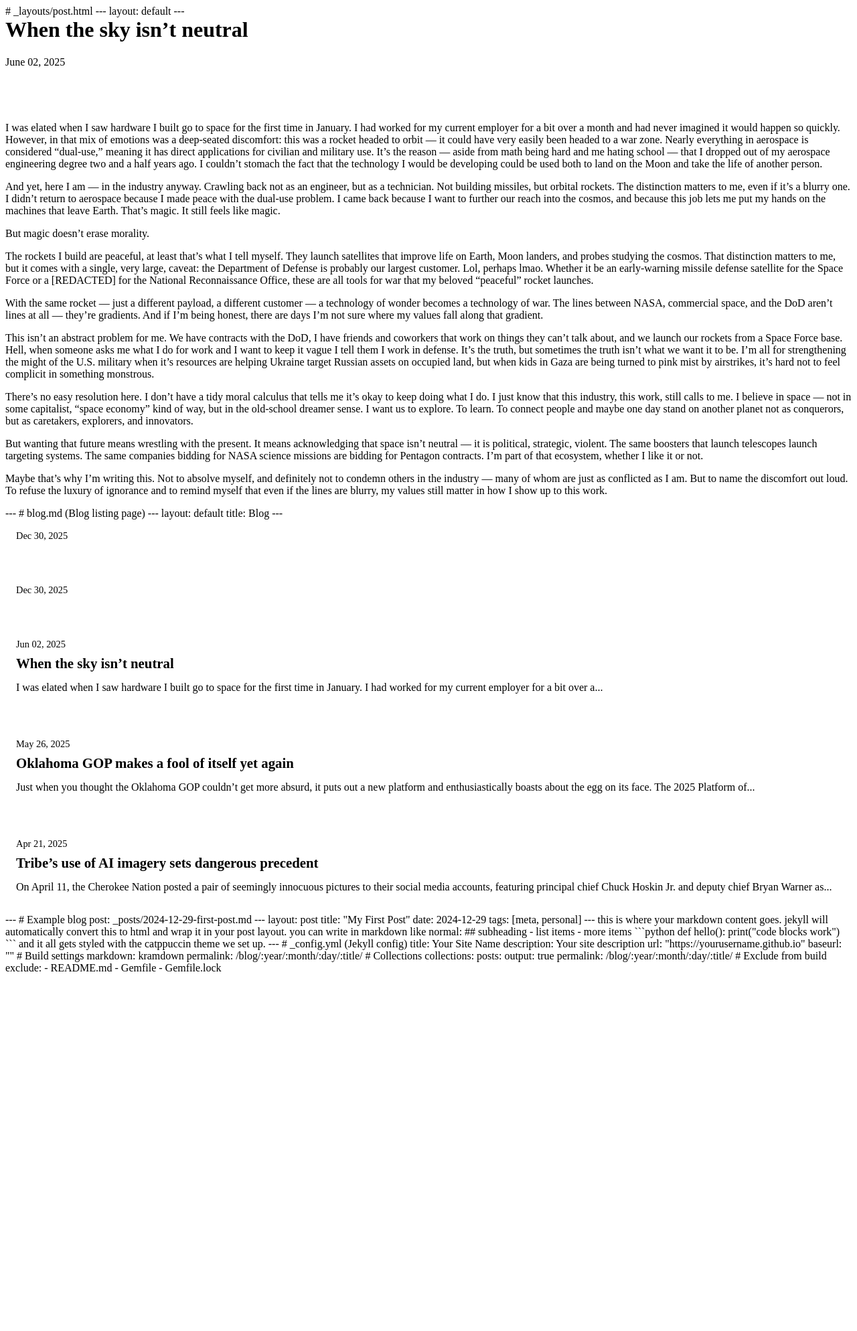
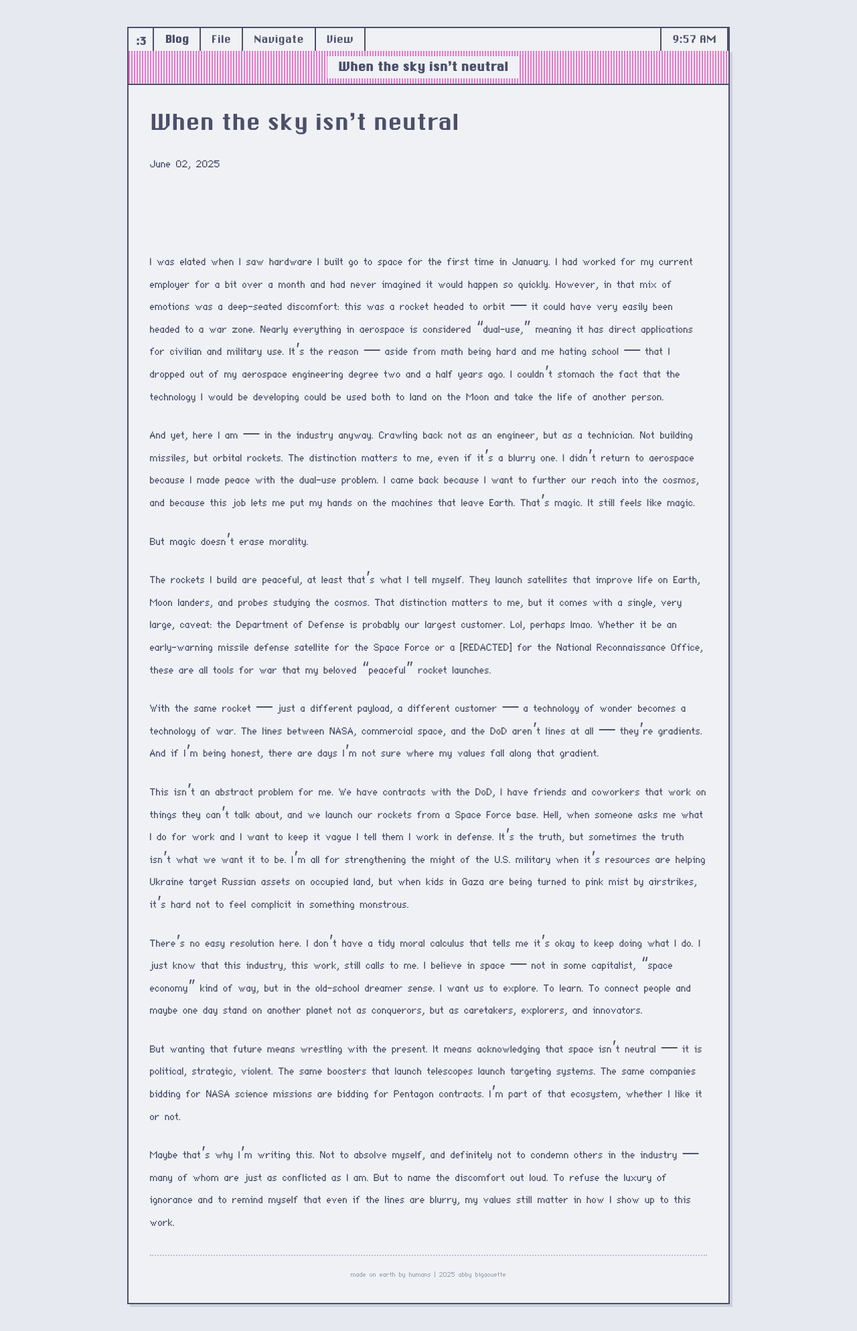
Before and after one commit to logantodd/logantodd.github.io, a Jekyll site: the page built from _posts/2025-06-02-when-the-sky-isnt-neutral.md, in a window 1280 px wide. Shown: the whole page at 67% size. Built offline with Jekyll 4.4.1, drawn with Linux system fonts in a browser that asks for light colours; before the commit the page ends 1463 px from its top, so only the background shows below that.

Commit message:
Fixing the hell that was this page...

````diff
--- a/_layouts/post.html
+++ b/_layouts/post.html
@@ -1,4 +1,3 @@
-# _layouts/post.html
 ---
 layout: default
 ---
@@ -44,140 +43,3 @@ layout: default
     color: var(--ctp-pink);
   }
 </style>
-
----
-
-# blog.md (Blog listing page)
----
-layout: default
-title: Blog
----
-
-<div class="blog-listing">
-  {% for post in site.posts %}
-  <div class="blog-post-item">
-    <p class="post-date">{{ post.date | date: "%b %d, %Y" }}</p>
-    <h2 class="post-title">
-      <a href="{{ post.url }}">{{ post.title }}</a>
-    </h2>
-    {% if post.excerpt %}
-    <p class="post-excerpt">{{ post.excerpt | strip_html | truncatewords: 30 }}</p>
-    {% endif %}
-    {% if post.tags %}
-    <div class="post-tags-inline">
-      {% for tag in post.tags %}
-      <span class="tag-small">{{ tag }}</span>
-      {% endfor %}
-    </div>
-    {% endif %}
-  </div>
-  {% endfor %}
-</div>
-
-<style>
-  .blog-listing {
-    display: flex;
-    flex-direction: column;
-    gap: 20px;
-  }
-
-  .blog-post-item {
-    padding: 16px;
-    background: var(--ctp-surface0);
-    border: 2px solid var(--ctp-surface1);
-  }
-
-  .blog-post-item:hover {
-    border-color: var(--ctp-pink);
-  }
-
-  .blog-post-item .post-date {
-    margin: 0 0 8px 0;
-    color: var(--ctp-subtext0);
-    font-size: 0.9em;
-  }
-
-  .blog-post-item .post-title {
-    margin: 0 0 12px 0;
-    font-size: 1.3em;
-  }
-
-  .blog-post-item .post-title a {
-    color: var(--ctp-pink);
-    text-decoration: none;
-  }
-
-  .blog-post-item .post-title a:hover {
-    text-decoration: underline;
-  }
-
-  .post-excerpt {
-    color: var(--ctp-subtext0);
-    line-height: 1.5;
-    margin: 0 0 12px 0;
-  }
-
-  .post-tags-inline {
-    display: flex;
-    gap: 6px;
-    flex-wrap: wrap;
-  }
-
-  .tag-small {
-    background: var(--ctp-crust);
-    padding: 2px 8px;
-    font-size: 0.75em;
-    color: var(--ctp-pink);
-    border: 1px solid var(--ctp-surface2);
-  }
-</style>
-
----
-
-# Example blog post: _posts/2024-12-29-first-post.md
----
-layout: post
-title: "My First Post"
-date: 2024-12-29
-tags: [meta, personal]
----
-
-this is where your markdown content goes. jekyll will automatically convert this to html and wrap it in your post layout.
-
-you can write in markdown like normal:
-
-## subheading
-
-- list items
-- more items
-
-```python
-def hello():
-    print("code blocks work")
-```
-
-and it all gets styled with the catppuccin theme we set up.
-
----
-
-# _config.yml (Jekyll config)
-title: Your Site Name
-description: Your site description
-url: "https://yourusername.github.io"
-baseurl: ""
-
-# Build settings
-markdown: kramdown
-permalink: /blog/:year/:month/:day/:title/
-
-# Collections
-collections:
-  posts:
-    output: true
-    permalink: /blog/:year/:month/:day/:title/
-
-# Exclude from build
-exclude:
-  - README.md
-  - Gemfile
-  - Gemfile.lock
````
Also changed, not shown: _posts/2024-09-30-surface-duo-retrospective.md (+2 -2 lines), _posts/2025-05-13-krytox-cap-musing.md (+1 -1 lines).
